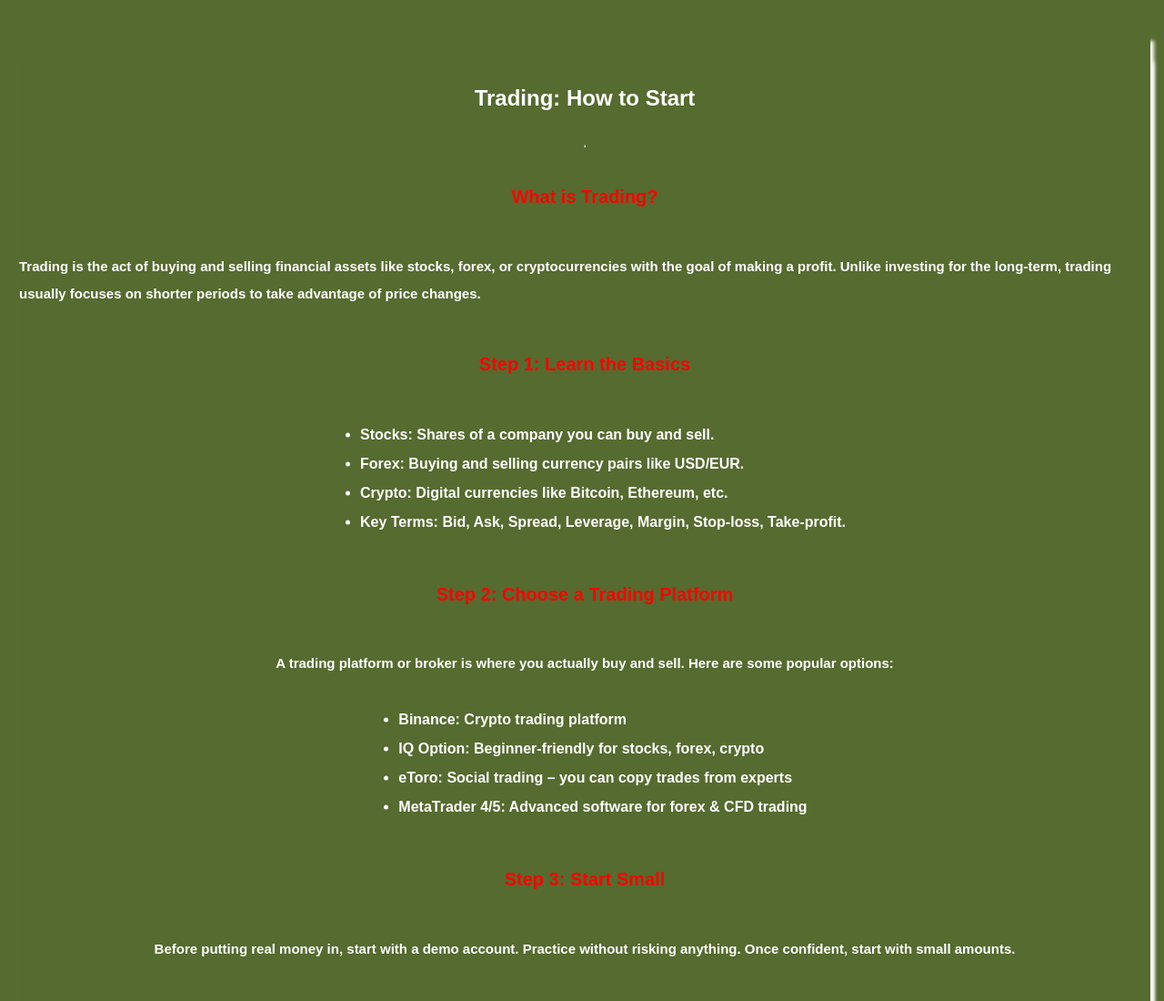
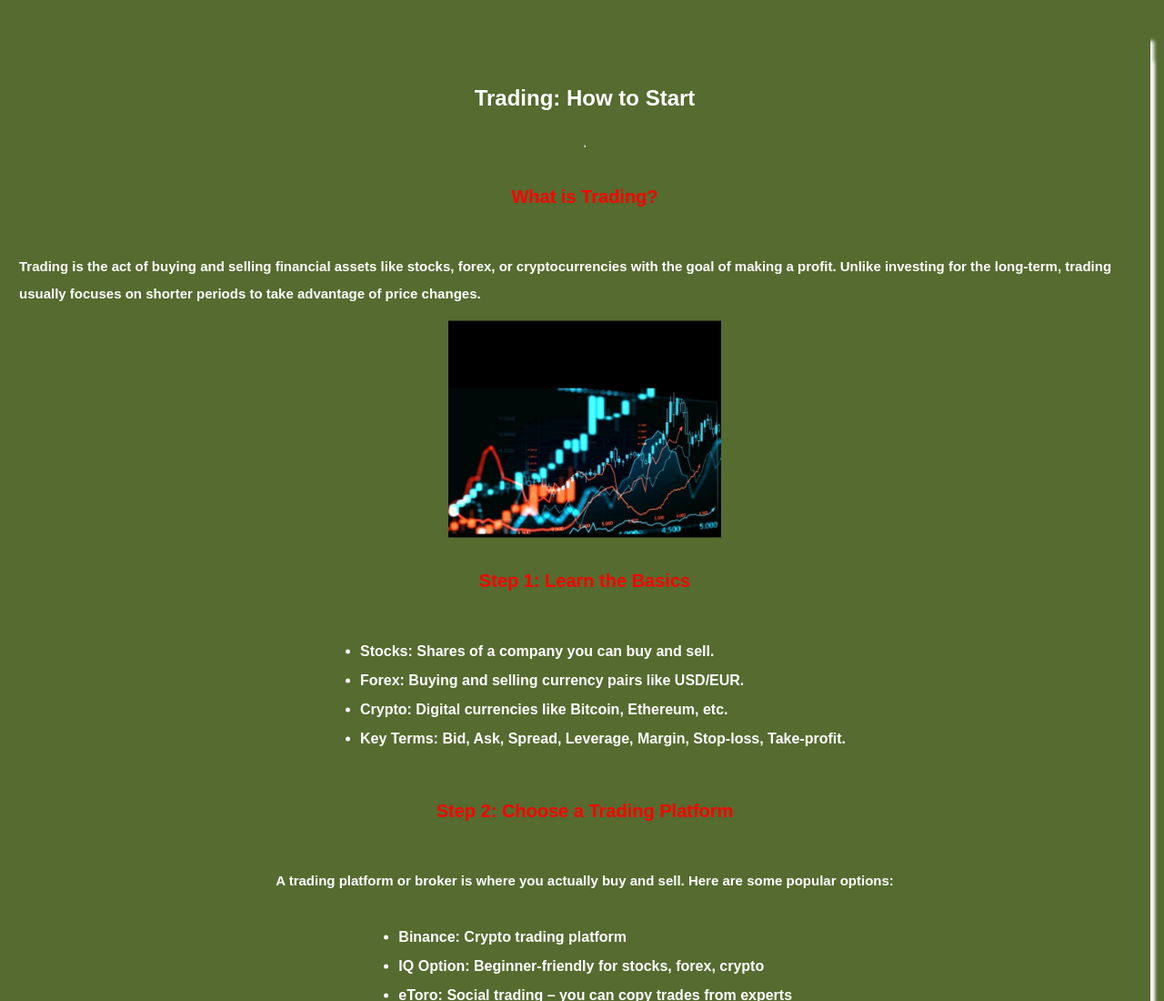
Before and after one commit to Francis86-maker/Trading-, a plain HTML site: page trading.html in a window 1280 px wide. Shown: the top 1100 px of the page at 91% size. Drawn offline with Linux system fonts and the light colour scheme.

Commit message:
Update trading.html

```diff
--- a/trading.html
+++ b/trading.html
@@ -19,7 +19,7 @@
     Trading is the act of buying and selling financial assets like stocks, forex, or cryptocurrencies with the goal of making a profit.
     Unlike investing for the long-term, trading usually focuses on shorter periods to take advantage of price changes.
   </p>
-
+  <img src="Screenshot_20250921-191342.jpg" class="slideup"/>
   <h4>Step 1: Learn the Basics</h4>
   <ul>
     <li><strong>Stocks:</strong> Shares of a company you can buy and sell.</li>
```
